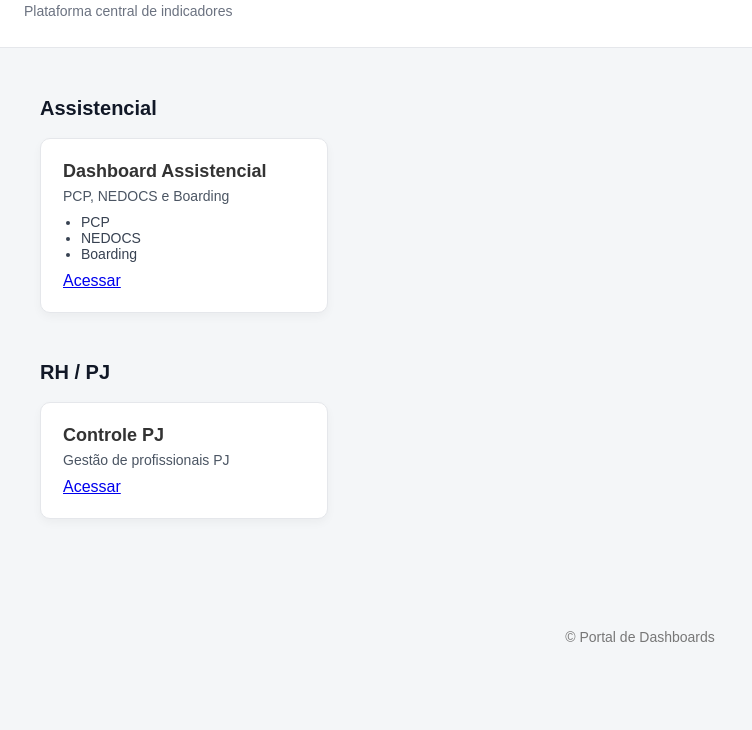
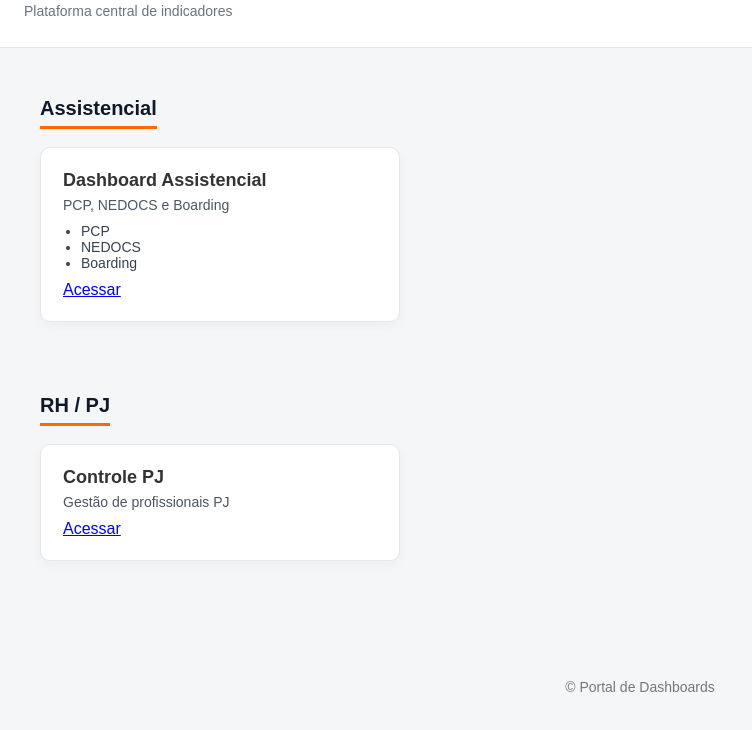
Before and after one commit to jubalaguif-hub/portal-dashboards, a plain HTML site: page index.html in a window 1280 px wide. Shown: the part 62-792 px from the top of the page, without its empty margins (0-752 px from the left). Drawn offline with Linux system fonts and the light colour scheme.

Commit message:
Update style.css

```diff
--- a/style.css
+++ b/style.css
@@ -38,9 +38,10 @@
 
 .grid {
   display: grid;
-  grid-template-columns: repeat(auto-fill, minmax(280px, 1fr));
-  gap: 16px;
+  grid-template-columns: repeat(auto-fit, minmax(300px, 360px));
+  gap: 24px;
 }
+
 .card {
   background: #ffffff;
   padding: 22px;
@@ -74,7 +75,7 @@
   color: #777;
 }
 section {
-  margin-bottom: 48px;
+  margin-bottom: 56px;
 }
 
 section h2 {
@@ -87,3 +88,8 @@
   margin: 0 auto;
   padding: 32px 24px;
 }
+section h2 {
+  display: inline-block;
+  padding-bottom: 6px;
+  border-bottom: 3px solid #ff6a00;
+}
```
